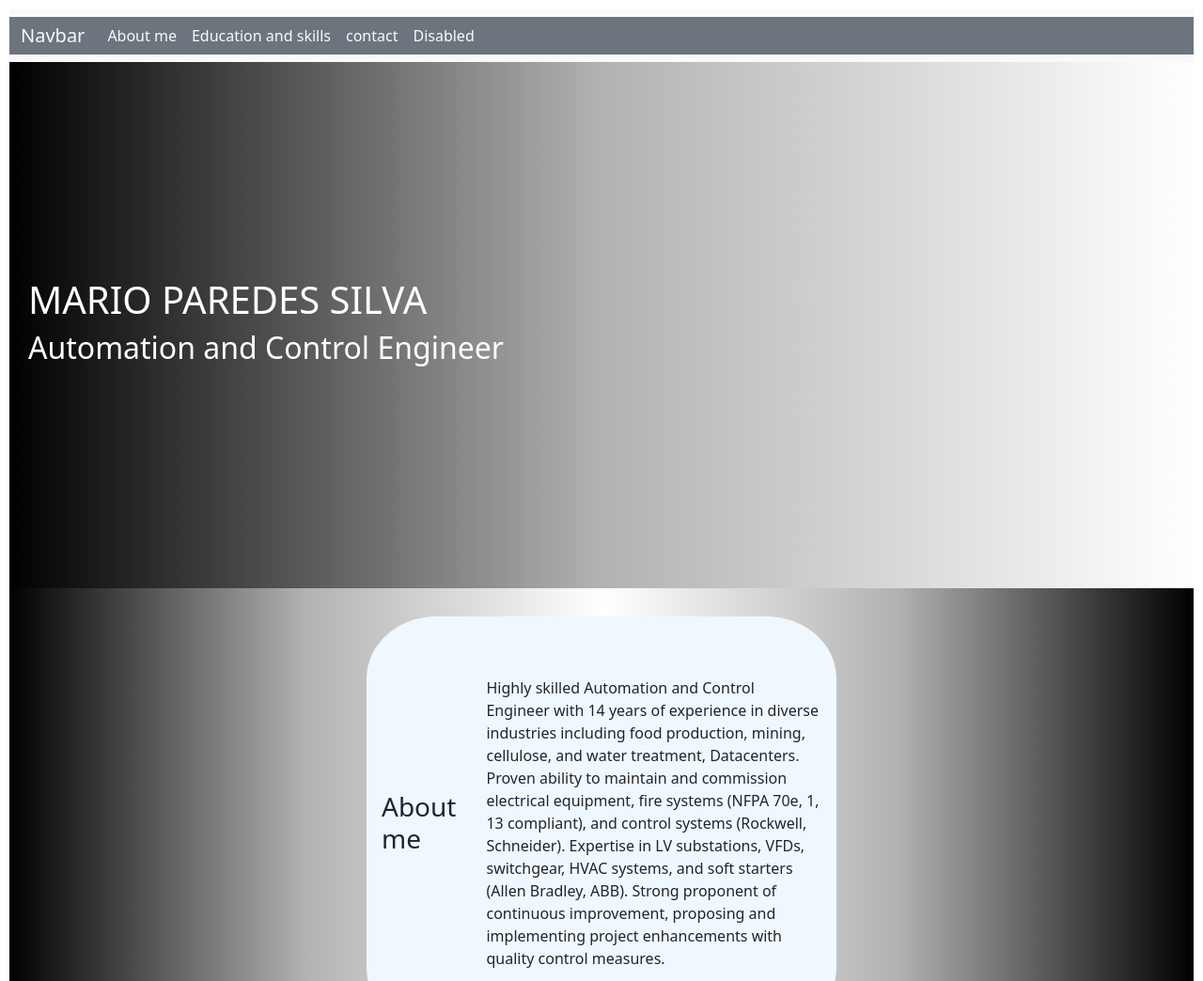
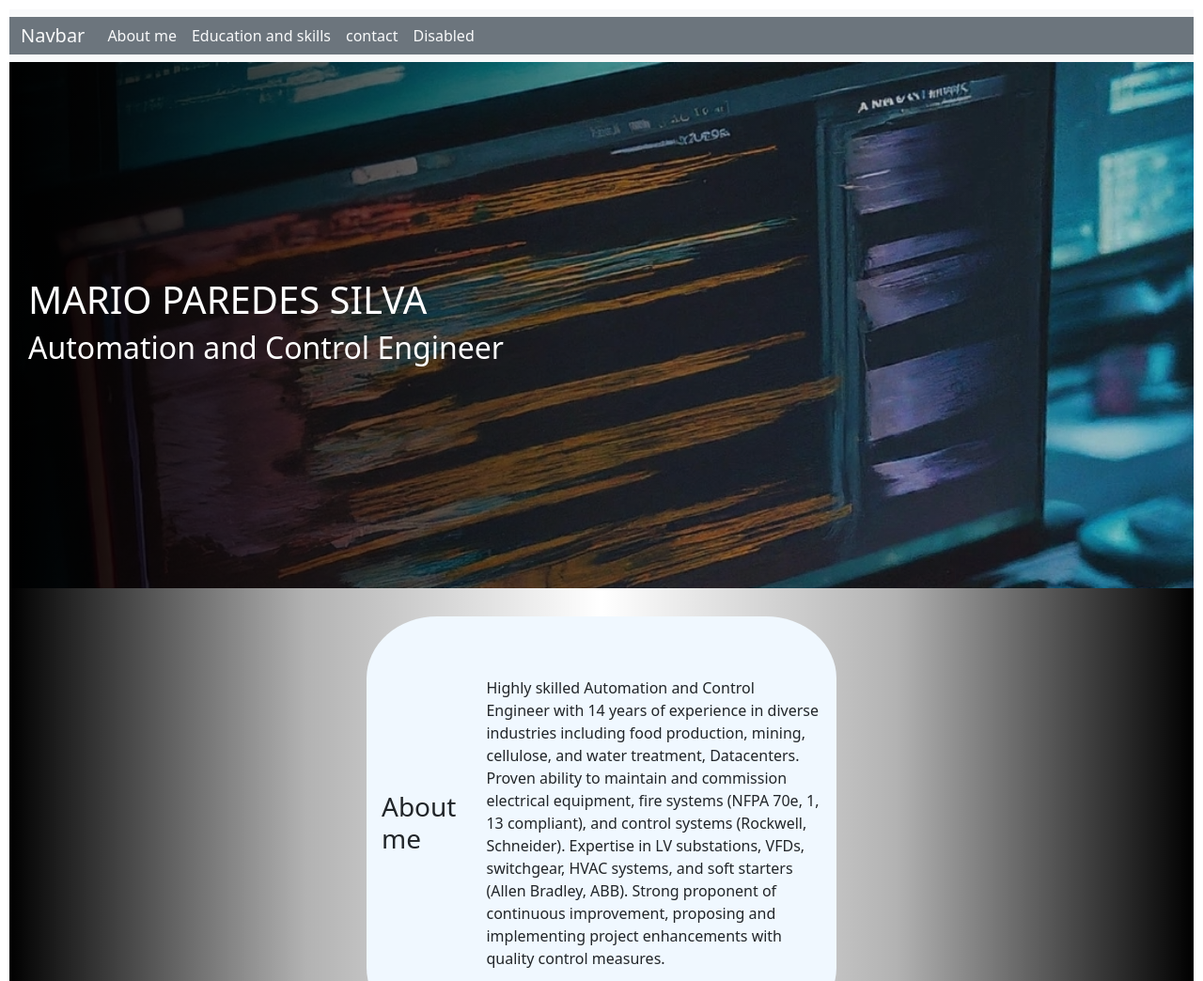
Before and after one commit to Mario-jul/CV_Mario_Paredes, a plain HTML site: page index.html in a window 1280 px wide. Shown: the top 1044 px of the page at 94% size. Drawn offline with nearby package versions, Linux system fonts and the light colour scheme.

Commit message:
adding new path to the background

```diff
--- a/assets/css/style.css
+++ b/assets/css/style.css
@@ -4,7 +4,7 @@
 }
 .image {
     width: 100%; height: 70vh;
-    background-image: url("../assets/css/desktop_resized.jpg");
+    background-image: url("../img/desktop_resized.png");
     background-size: cover;
     position: relative;
 
```
